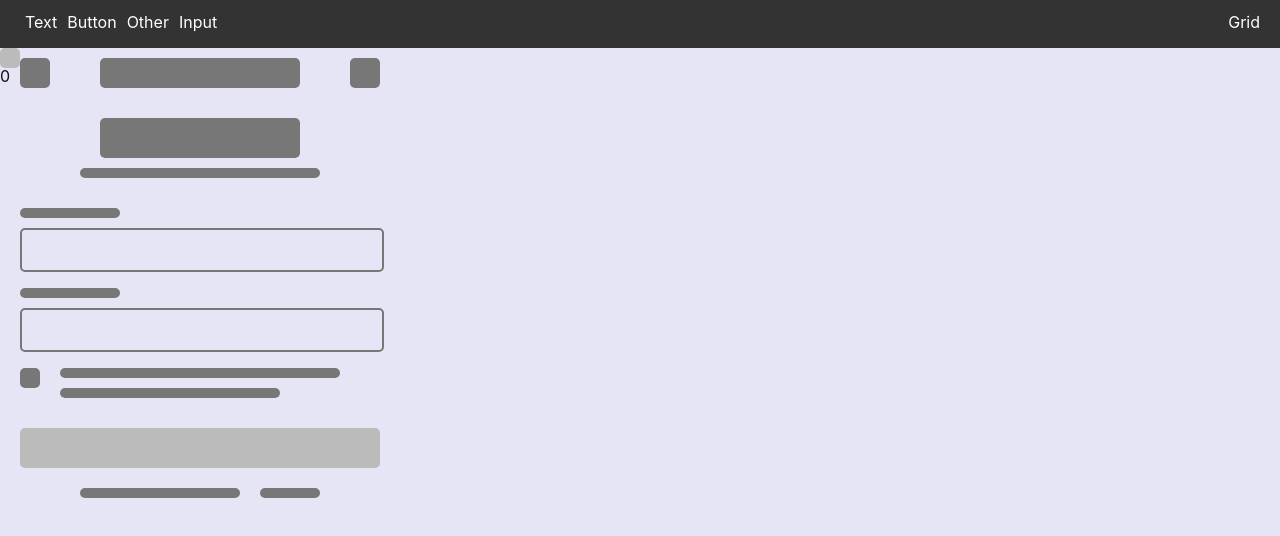
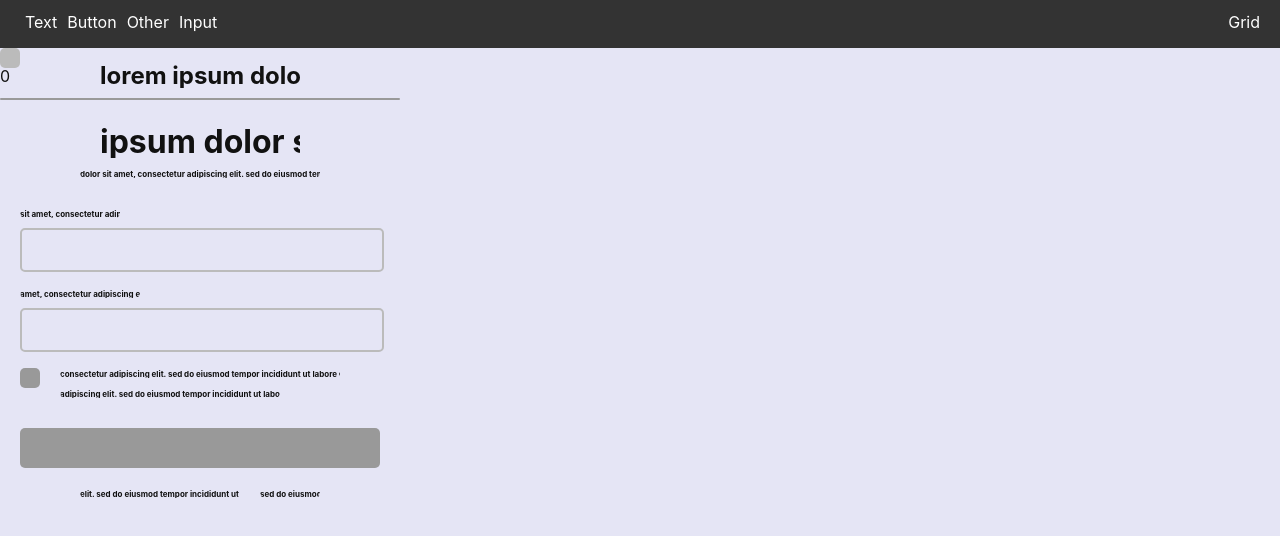
Before and after one commit to Johan-Melin/sketch-ui, a React (Vite) app: page / in a window 1280 px wide. Shown: the top 536 px of the page. Built offline with nearby package versions, Linux system fonts and the light colour scheme.

Commit message:
lorem text

```diff
--- a/src/components/canvas/Rectangle.jsx
+++ b/src/components/canvas/Rectangle.jsx
@@ -5,7 +5,9 @@ const topBarHeight = CONSTANTS.TOPBAR_HEIGHT;
 const gridSize = CONSTANTS.GRID_SIZE;
 import PropTypes from 'prop-types';
 
-const Rectangle = ({ rectangles, style, color }) => {
+const loremIpsumText = `lorem ipsum dolor sit amet, consectetur adipiscing elit. sed do eiusmod tempor incididunt ut labore et dolore magna aliqua.`.split(' ');
+
+const Rectangle = ({ rectangles, style, color, displayLorem }) => {
   return rectangles.map((r, i) => (
     <div
       key={i}
@@ -15,14 +17,15 @@ const Rectangle = ({ rectangles, style, color }) => {
         top: topBarHeight + r.y * gridSize,
         width: r.w * gridSize || 20,
         height: r.h * gridSize || 20,
+        fontSize: r.h * gridSize * 0.8 || 20,
         backgroundColor: color
       }}
-    ></div>
+    >{displayLorem  && i < loremIpsumText.length && `${loremIpsumText.slice(i).join(' ')}`}</div>
   ));
 };
 
 export const Btn = ({rectangles}) => <Rectangle rectangles={rectangles} style={styles.btn} />
-export const Txt = ({rectangles}) => <Rectangle rectangles={rectangles} style={styles.txt}/>
+export const Txt = ({rectangles}) => <Rectangle rectangles={rectangles} style={styles.txt} displayLorem ></Rectangle>
 export const Other = ({rectangles}) => <Rectangle rectangles={rectangles} style={styles.other}/>
 export const Input = ({rectangles}) => <Rectangle rectangles={rectangles} style={styles.input}/>
 
@@ -37,8 +40,9 @@ const RectPropTypes = {
   ).isRequired,
 };
 
+
 Btn.propTypes = RectPropTypes;
-Txt.propTypes = RectPropTypes;
+Txt.propTypes = RectPropTypes,
 Other.propTypes = RectPropTypes;
 Input.propTypes = RectPropTypes;
 
--- a/src/components/canvas/Rectangle.module.css
+++ b/src/components/canvas/Rectangle.module.css
@@ -1,8 +1,8 @@
 
 :root {
-    --rect-txt: #777;
+    --rect-txt: #bbb;
     --rect-btn: #377;
-    --rect-other: #bbb;
+    --rect-other: #999;
 }
 
 .rect {
@@ -20,9 +20,12 @@
 }
 
 .txt {
-    background-color: var(--rect-txt);
     height: 20px;
     z-index: 2;
+    overflow: hidden;
+    text-overflow: clip;
+    white-space: nowrap;
+    font-weight: 700;
 }
 
 .other {
--- a/src/rectData.js
+++ b/src/rectData.js
@@ -4,20 +4,19 @@ const rect = [
     btn: [
     ],
     text: [
-      {x: 1, y: 0.5, w: 1.5, h: 1.5},
       {x: 5, y: 0.5, w: 10, h: 1.5},
-      {x: 17.5, y: 0.5, w: 1.5, h: 1.5},
       {x: 5, y: 3.5, w: 10, h: 2},
       {x: 4, y: 6, w: 12, h: 0.5},
       {x: 1, y: 8, w: 5, h: 0.5},
-      {x: 1, y: 12, w: 5, h: 0.5},
-      {x: 1, y: 16, w: 1, h: 1},
+      {x: 1, y: 12, w: 6, h: 0.5},
       {x: 3, y: 16, w: 14, h: 0.5},
       {x: 3, y: 17, w: 11, h: 0.5},
       {x: 4, y: 22, w: 8, h: 0.5},
       {x: 13, y: 22, w: 3, h: 0.5},
     ],
     other: [
+      {x: 0, y: 2.5, w: 20, h: 0.1},
+      {x: 1, y: 16, w: 1, h: 1},
       {x: 1, y: 19, w: 18, h: 2},
     ],
     input: [
@@ -30,9 +29,7 @@ const rect = [
     btn: [
     ],
     text: [
-      {x: 1, y: 0.5, w: 1.5, h: 1.5},
       {x: 5, y: 0.5, w: 10, h: 1.5},
-      {x: 17.5, y: 0.5, w: 1.5, h: 1.5},
       {x: 1, y: 13, w: 3, h: 0.5},
       {x: 1, y: 14, w: 5, h: 0.5},
       {x: 1, y: 15, w: 2, h: 0.5},
@@ -47,7 +44,8 @@ const rect = [
       {x: 10.5, y: 28, w: 2, h: 0.5},
     ],
     other: [
-      //{x: 0, y: 2.5, w: 20, h: 0.1},
+      {x: 1, y: 0.5, w: 1.5, h: 1.5},
+      {x: 17.5, y: 0.5, w: 1.5, h: 1.5},
       {x: 1, y: 4, w: 8.5, h: 8.5},
       {x: 10.5, y: 4, w: 8.5, h: 8.5},
       {x: 1, y: 17, w: 8.5, h: 8.5},
```
Lines whose indentation alone changed are shown as unchanged.
